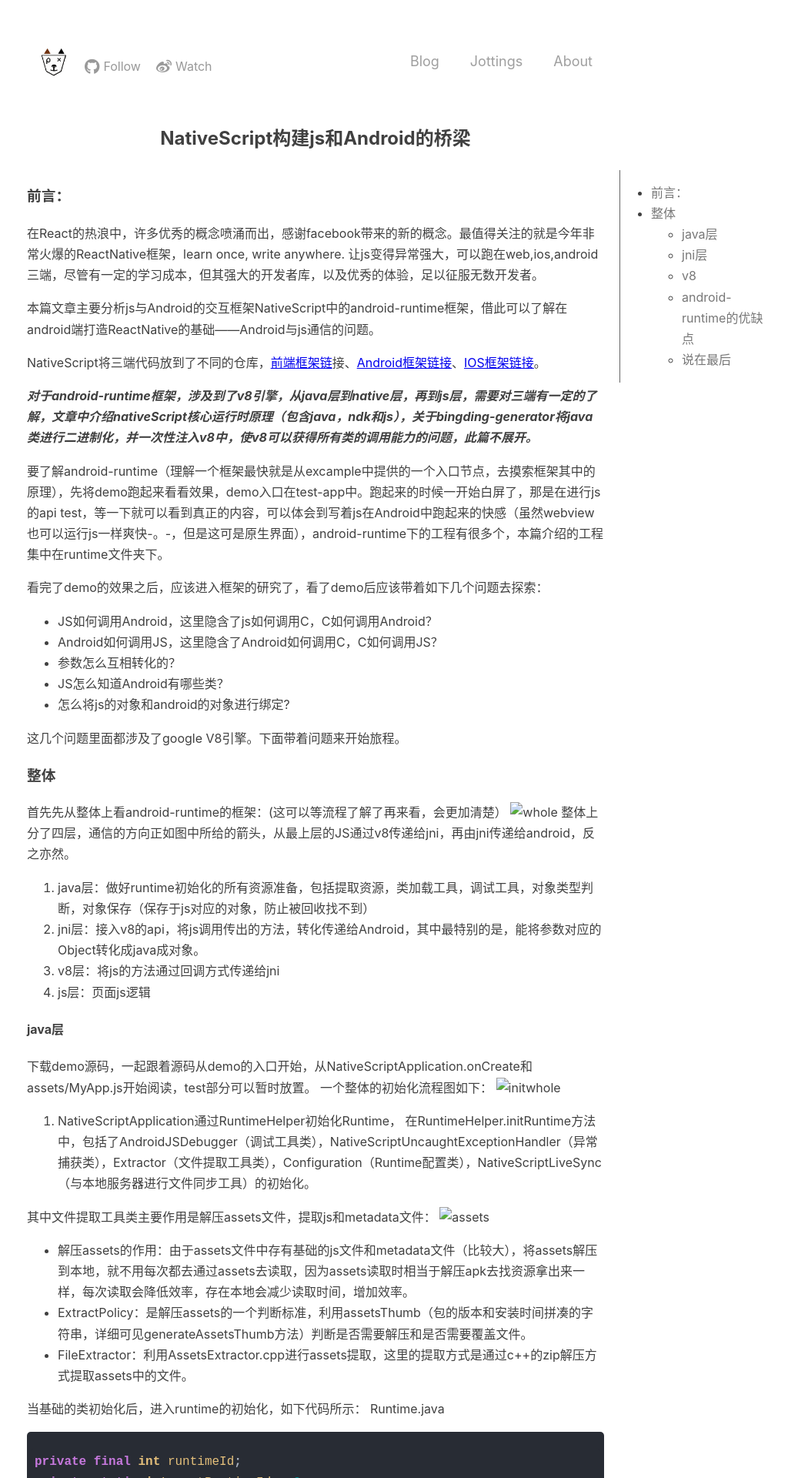
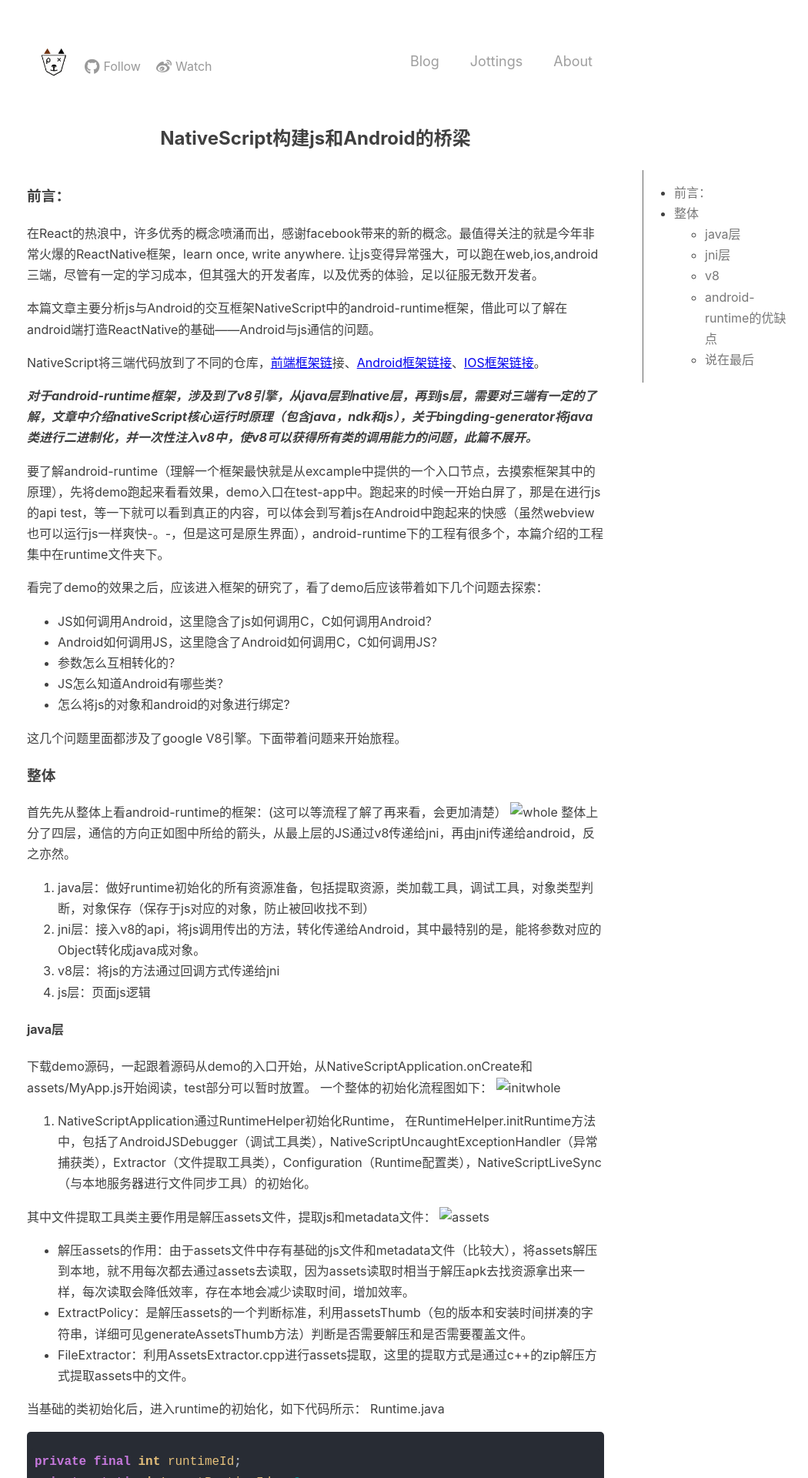
Before and after one commit to yxping/YXP-Blog, a Jekyll site: the page built from src/_posts/2016-08-19-post-1.markdown, in a window 1280 px wide. Shown: the top 1920 px of the page at 77% size, without its empty margins (230-1280 px from the left). Built offline with Jekyll 4.4.1, drawn with Linux system fonts in a browser that asks for light colours; nearby versions of some CDN libraries; comment, search, counter and statistics services are not loaded.

Commit message:
feat:增加距离

```diff
--- a/src/css/blog.css
+++ b/src/css/blog.css
@@ -494,7 +494,7 @@ body {
 .toc-layout {
   position: absolute;
   width: 200px;
-  margin-left: 770px;
+  margin-left: 800px;
   border-left-style: solid;
   border-color: #666;
   border-width: 1px;
@@ -504,7 +504,7 @@ body {
   position: fixed;
   top: 40px;
   width: 200px;
-  margin-left: 770px;
+  margin-left: 800px;
   border-left-style: solid;
   border-color: #666;
   border-width: 1px;
```
